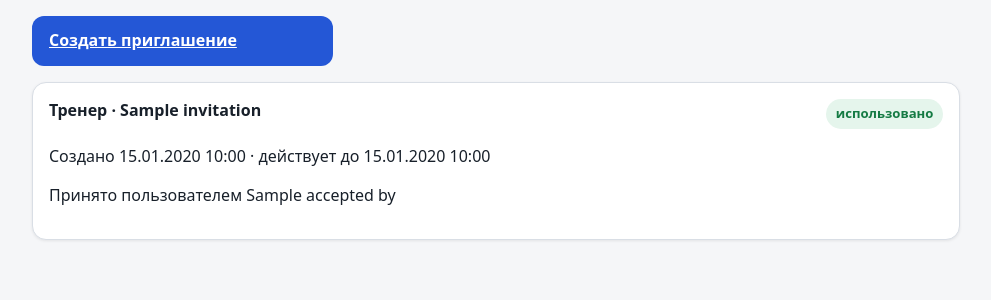
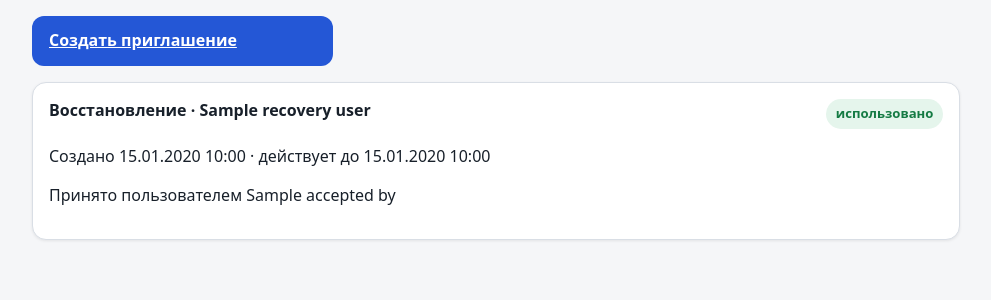
Before and after one commit to undel-gh/Ice-school-schedule, a Django app: template templates/accounts/manager_invitations.html in a window 1280 px wide. Shown: the part 149-449 px from the top of the page, without its empty margins (144-1135 px from the left). Run offline with Django 5.2, Linux system fonts and the light colour scheme; the template is opened without the code that fills it: most values are stand-ins (such as "Sample title", 1, 10 or a date in 2020).

Commit message:
Show recovery invitations

```diff
--- a/templates/accounts/manager_invitations.html
+++ b/templates/accounts/manager_invitations.html
@@ -15,8 +15,10 @@
       <strong>
         {% if invitation.kind == "student_access" %}
           {{ invitation.student.display_name }} · {{ invitation.account_display_name }} · {{ invitation.get_student_access_role_display }}
+        {% elif invitation.kind == "coach" %}
+          Тренер · {{ invitation.coach_display_name }}
         {% else %}
-          Тренер · {{ invitation.coach_display_name }}
+          Восстановление · {{ invitation.recovery_user.display_label }}
         {% endif %}
       </strong>
       {% if invitation.accepted_at %}
```
